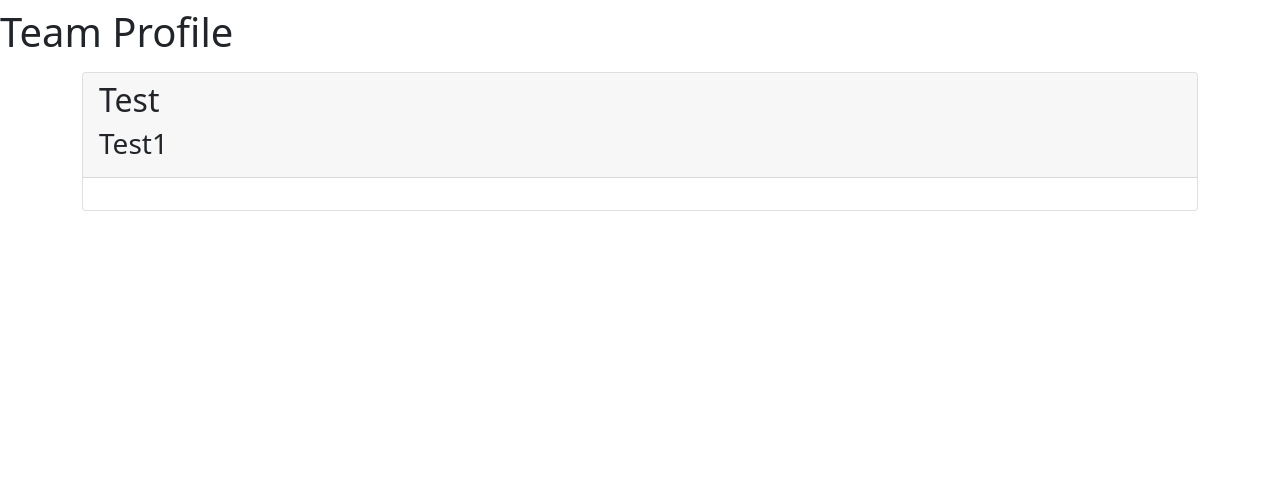
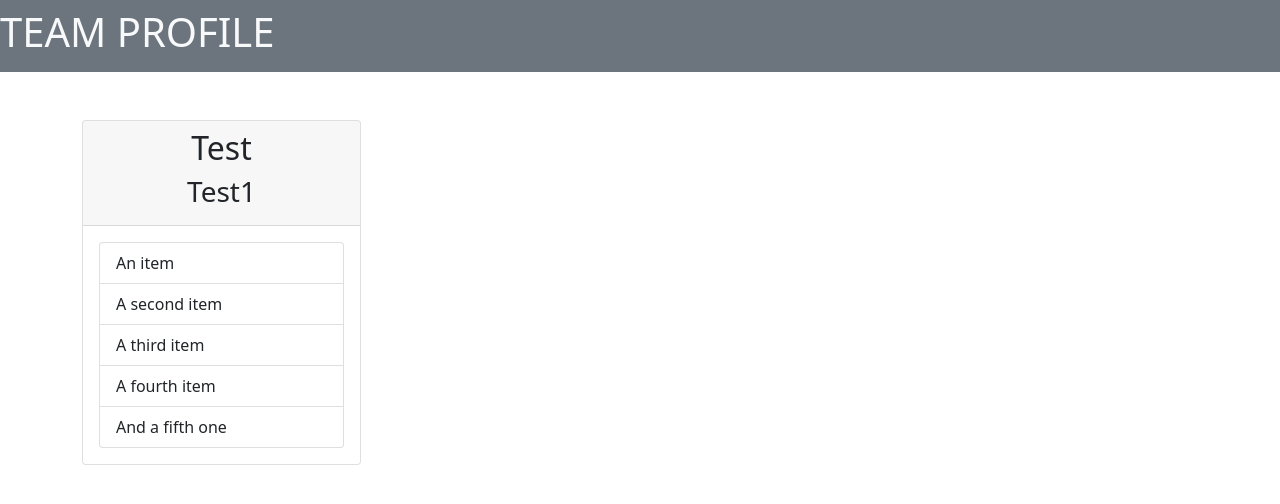
Before and after one commit to andadam24/10_TeamProfile, a website: page index.html in a window 1280 px wide. Drawn offline with nearby package versions, Linux system fonts and the light colour scheme.

Commit message:
updated card body, created simple card template

```diff
--- a/index.html
+++ b/index.html
@@ -9,25 +9,31 @@
     <title>Team Generator</title>
 </head>
 <body>
-    <header>
-        <nav class = "navbar .bg-secondary">
-            <div class = "text-center h1" >
+    <header class ="bg-secondary ">
+        <nav class = "navbar">
+            <div class = "fx-bold text-uppercase text-center text-light h1" >
                 Team Profile
             </div>
         </nav>
     </header>
 
-    <div class = "container">
-        <div class = "row">
+    <div class = "container mt-5">
+        <div class = "row align-items-start">
             <div class = "team-info">
 
-                <div class ="card">
+                <div class ="card col-3">
                     <div class="card-header">
-                        <h2 class="name">Test</h2>
-                        <h3 class="role">Test1</h3>
+                        <h2 class="name text-center ">Test</h2>
+                        <h3 class="role text-center ">Test1</h3>
                     </div>
                     <div class="card-body">
-
+                        <ul class="list-group">
+                            <li class="list-group-item">An item</li>
+                            <li class="list-group-item">A second item</li>
+                            <li class="list-group-item">A third item</li>
+                            <li class="list-group-item">A fourth item</li>
+                            <li class="list-group-item">And a fifth one</li>
+                          </ul>
                     </div>
                 </div>
 
```
